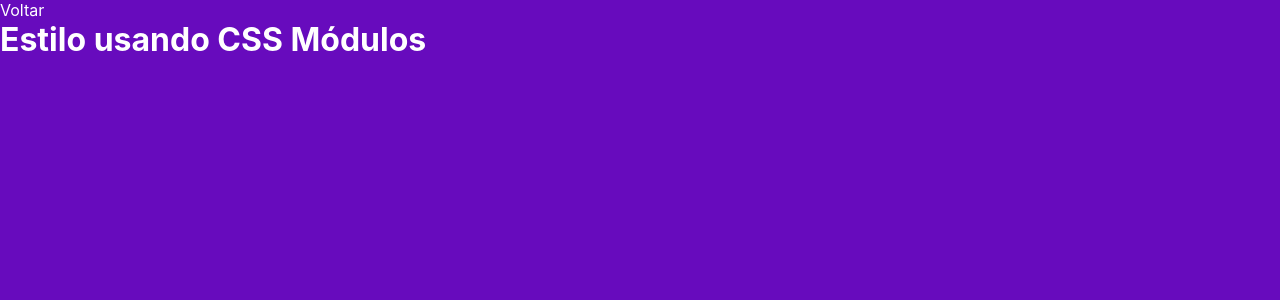
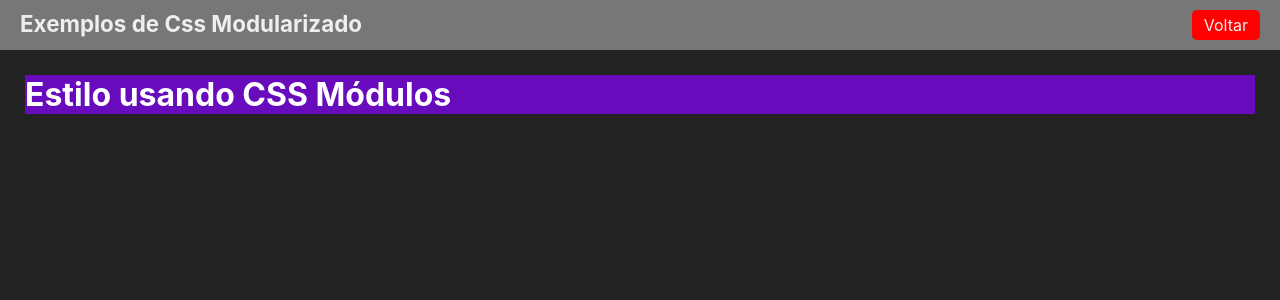
Before and after one commit to Pedrog01/Fundamentals-NextJs, a Next.js app: page /estiloso in a window 1280 px wide. Shown: the top 300 px of the page. Built offline with nearby package versions, Linux system fonts and the light colour scheme.

Commit message:
Componente Layout

```diff
--- a/src/components/Cabecalho.jsx
+++ b/src/components/Cabecalho.jsx
@@ -2,7 +2,7 @@ export default function Cabecalho (props){
     console.log(abc)
     return(
         <header>
-            <h1>Exemplo</h1>
+            <h1>{props.Titulo}</h1>
         </header>
     )
 }
--- /dev/null
+++ b/src/components/Layout.jsx
@@ -0,0 +1,21 @@
+import Link from "next/link"
+import style from "../styles/Layout.module.css"
+
+
+export default function Layout(props) {
+
+return (
+
+    <div className={style.Layout} >
+         <div className={style.Cabecalho} >
+            <h1>{props.title ?? 'Mais um exemplo'}</h1>
+         <Link href="/">Voltar</Link>
+         </div>
+    <div className={style.conteudo} >
+          {props.children}
+        </div>
+
+    </div>
+)
+
+}
--- a/src/pages/estiloso.jsx
+++ b/src/pages/estiloso.jsx
@@ -1,13 +1,17 @@
 import style from '../styles/Estiloso.module.css'
 import Link from 'next/link'
+import Layout from '../components/Layout'
 
 export default function Estiloso() {
 
     return (
+        <Layout title="Exemplos de Css Modularizado">
         <div className={style.roxo}>
-            <Link href="/">Voltar</Link>
             <h1>Estilo usando CSS Módulos</h1>
+
         </div>
+        </Layout>
+
     )
 
 }
--- a/src/styles/Estiloso.module.css
+++ b/src/styles/Estiloso.module.css
@@ -1,5 +1,5 @@
 .roxo{
-    height: 100vh;
+    height: 100%;
     background-color: #670bbd;
     color: #fff;
 
--- /dev/null
+++ b/src/styles/Layout.module.css
@@ -0,0 +1,26 @@
+.Layout {
+    height: 100vh;
+    display: flex;
+    flex-direction: column;
+}
+
+.Cabecalho {
+    display: flex;
+    justify-content: space-between;
+    padding: 10px 20px;
+    background-color: #777;
+}
+.Cabecalho h1{
+    margin: 0;
+    font-size: 1.4rem;
+}
+
+.Cabecalho a {
+    background-color: #ff0000;
+    padding: 5px 12px;
+    border-radius: 5px;
+}
+.conteudo {
+    padding: 25px;
+    height: 100;
+}
```
